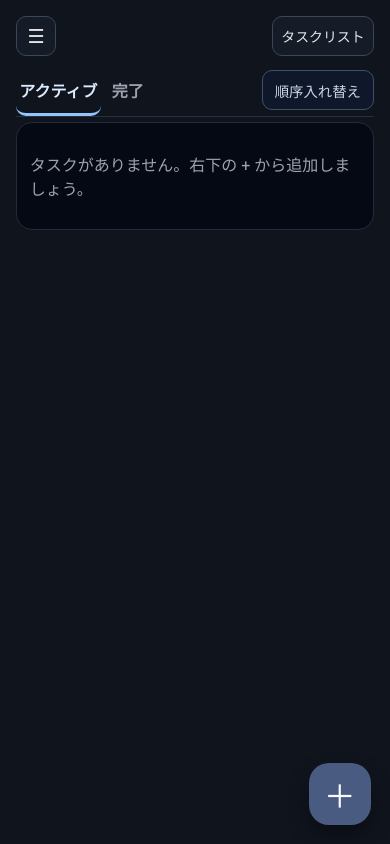
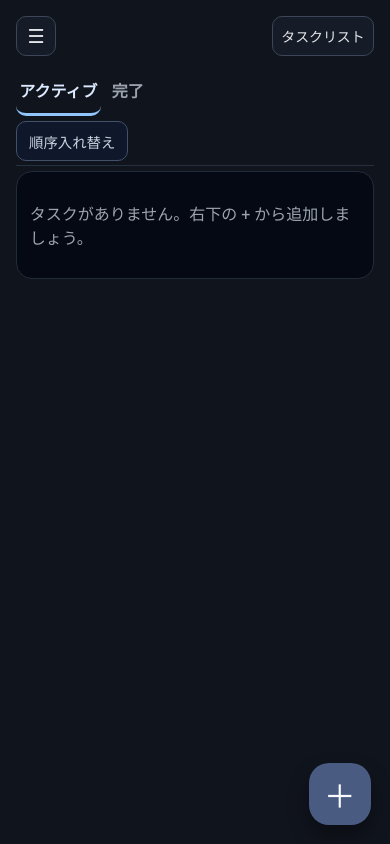
Before and after one commit to u10-github/FGC-TODO-2026-02-17, a website with bundled scripts: page index.html in a window 390 px wide. Built offline with nearby package versions, Linux system fonts and the light colour scheme.

Commit message:
fix: モバイル表示でタブ行と順序入れ替えボタンのレイアウト崩れを防止

```diff
--- a/style.css
+++ b/style.css
@@ -66,6 +66,7 @@ body {
   display: flex;
   justify-content: space-between;
   align-items: flex-end;
+  flex-wrap: wrap;
   gap: 0.65rem;
   border-bottom: 1px solid #263041;
   margin-bottom: 0.35rem;
@@ -74,6 +75,8 @@ body {
 .tabs-main {
   display: flex;
   gap: 0.5rem;
+  min-width: 0;
+  flex: 1 1 auto;
 }
 
 .tab {
@@ -98,9 +101,12 @@ body {
   min-height: 40px;
   padding-inline: 0.75rem;
   margin-bottom: 0.4rem;
+  margin-left: auto;
   border-color: #42506a;
   background: #0f172a;
   color: #cbd5e1;
+  white-space: nowrap;
+  flex: 0 0 auto;
 }
 
 .reorder-toggle-btn.is-active {
@@ -495,9 +501,15 @@ input:focus-visible {
 @media (max-width: 640px) {
   .tabs {
     align-items: center;
+    row-gap: 0.35rem;
+  }
+
+  .tabs-main {
+    width: 100%;
   }
 
   .reorder-toggle-btn {
+    margin-left: 0;
     margin-bottom: 0.2rem;
     font-size: 0.9rem;
   }
```
